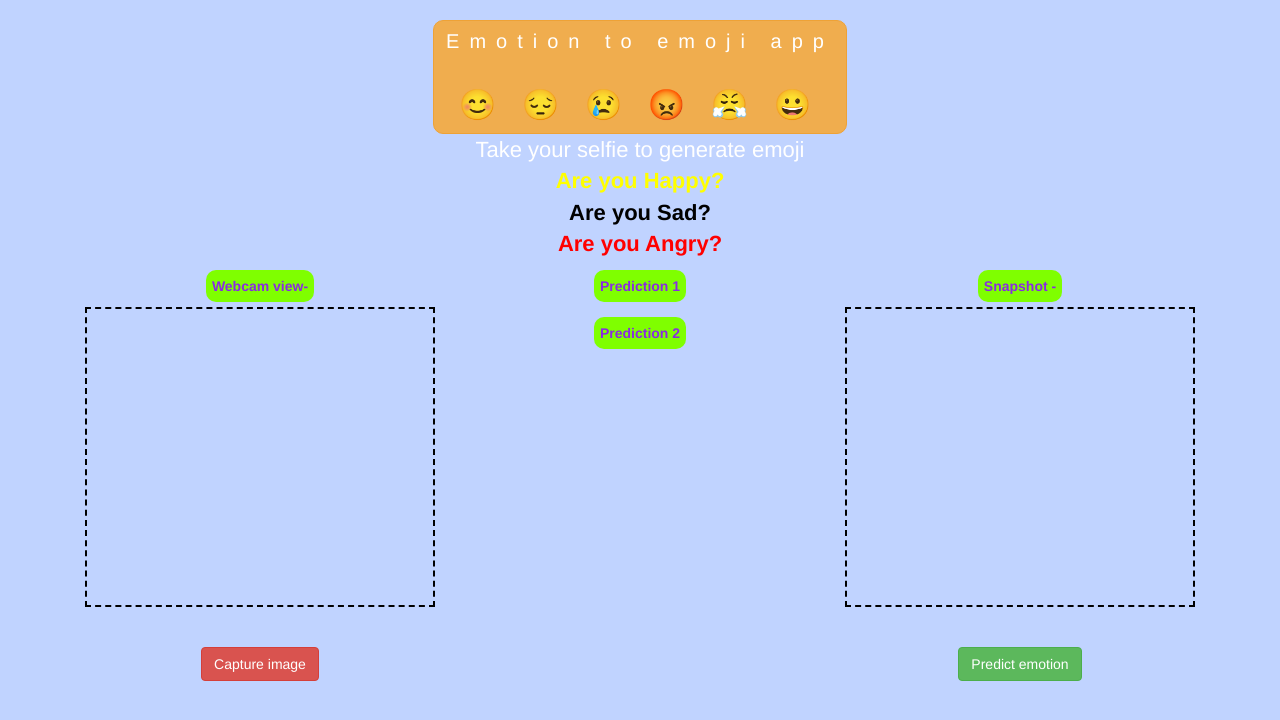
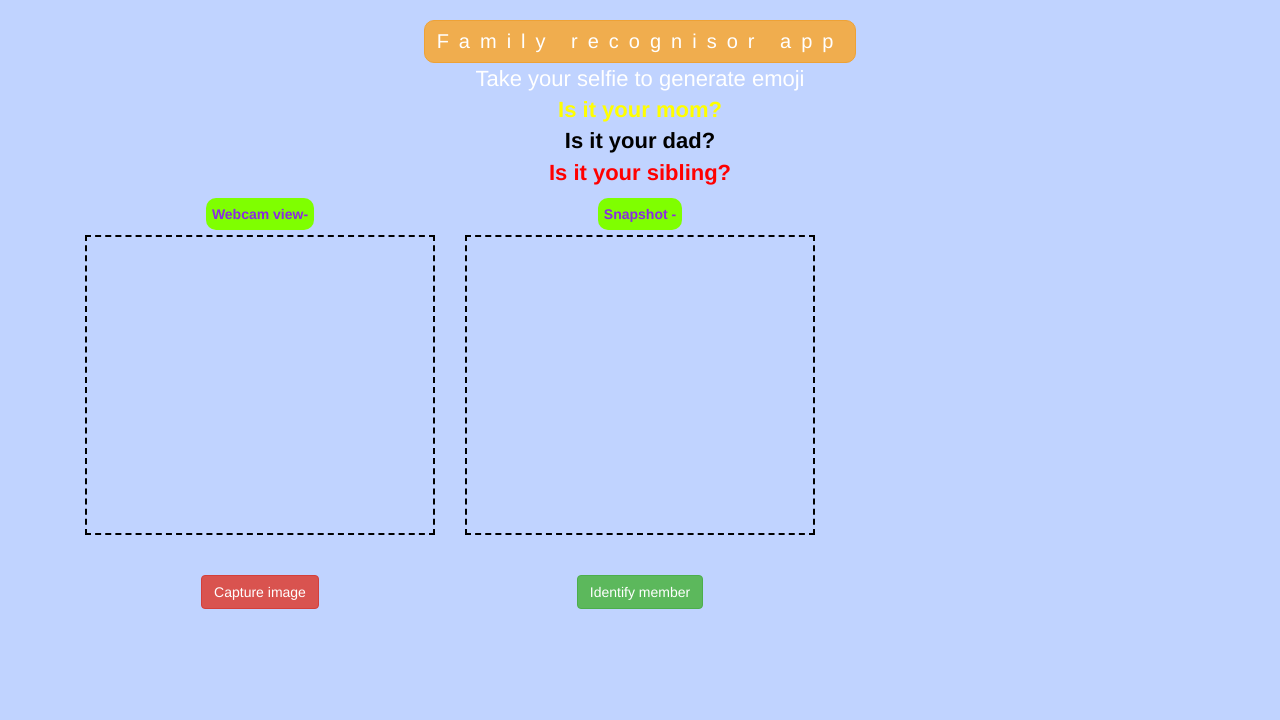
Before and after one commit to Shubhan28/Case-Study, a plain HTML site: page index.html in a window 1280 px wide. Drawn offline with nearby package versions, Linux system fonts and the light colour scheme; a script that the page names is missing.

Commit message:
Add files via upload

```diff
--- a/index.html
+++ b/index.html
@@ -17,23 +17,17 @@
   <div class="container">
 
     <center>
-      <h3 class="btn btn-warning heading">Emotion to emoji app
-      <br><br>
-      <span>&#128522;</span>
-      <span>&#128532;</span>
-      <span>&#128546;</span>
-      <span>&#128545;</span>
-      <span>&#128548;</span>
-      <span>&#128512;</span>
+      <h3 class="btn btn-warning heading">Family recognisor app
+
     </h3>
 
       <p style="font-size: 22px;">Take your selfie to generate emoji
       	<br>
-        <b style="color: yellow">Are you Happy?</b>
+        <b style="color: yellow">Is it your mom?</b>
         <br>
-        <b style="color: black">Are you Sad?</b>
+        <b style="color: black">Is it your dad?</b>
         <br>
-        <b style="color: red">Are you Angry?</b>
+        <b style="color: red">Is it your sibling?</b>
         <br>
       </p>
       <div class="col-md-4 col-sm-12 col-xs-12">
@@ -43,19 +37,13 @@
        <button onclick="take_snapshot()" class="btn btn-danger">Capture image</button>
 
       </div>
-      <div class="col-md-4 col-sm-12 col-xs-12">
-        <label>Prediction 1</label>
-        <p class="emoji" id="update_emoji1"></p>
-        <label>Prediction 2</label>
-        <p class="emoji" id="update_emoji2"></p>
 
-      </div>
 
       <div class="col-md-4 col-sm-12 col-xs-12">
 	      <label>Snapshot - </label>
         <div id="result"></div>
         <br><br>
-        <button onclick="check()" class="btn btn-success">Predict emotion</button>
+        <button onclick="check()" class="btn btn-success">Identify member</button>
 
       </div>
 
--- a/main.js
+++ b/main.js
@@ -21,7 +21,7 @@ function take_snapshot()
 
 }
 show(ml5.version);
-classifier = ml5.imageClassifier('https://teachablemachine.withgoogle.com/models/rF30Dar7o/model.json', modelLoaded);
+classifier = ml5.imageClassifier('https://teachablemachine.withgoogle.com/models/952Ujb881/model.json', modelLoaded);
 function modelLoaded()
 {
     show("Model Loaded!");
@@ -34,6 +34,12 @@ function speak()
     synthesis.speak(utter);
 
 }
+function what(message)
+{
+    var synth = window.speechSynthesis;
+    var utter2 = new SpeechSynthesisUtterance(message);
+    synth.speak(utter2);
+}
 function check()
 {
     show("Checking...");
@@ -45,6 +51,8 @@ function get_results(error, results)
     if(error)
     {
         show("Error, could not recognise the image!!");
+        what("I do not know you, you re a stranger to me!!");
+
     }else{
         show("Checked!!");
         show(results);
```
